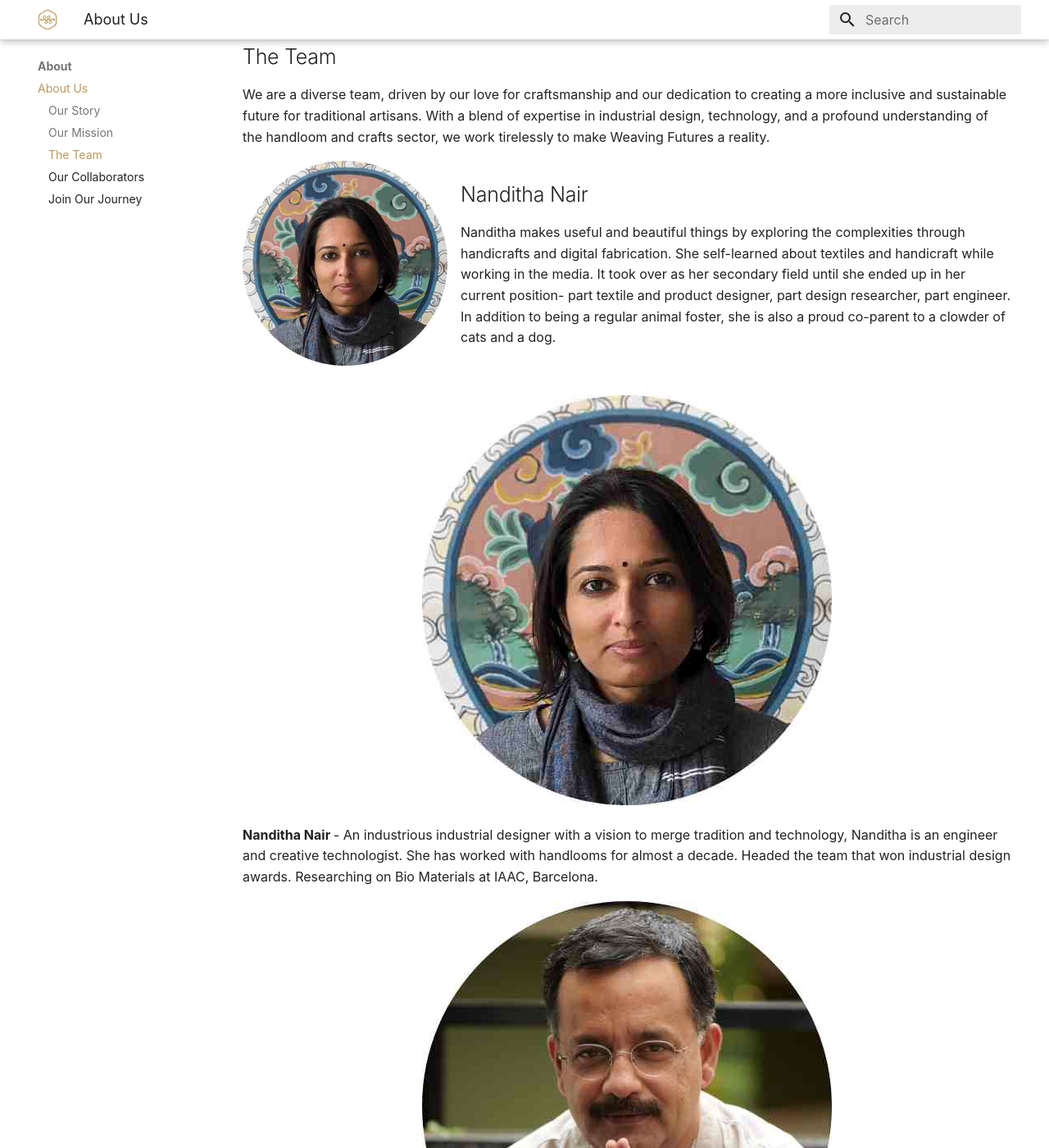
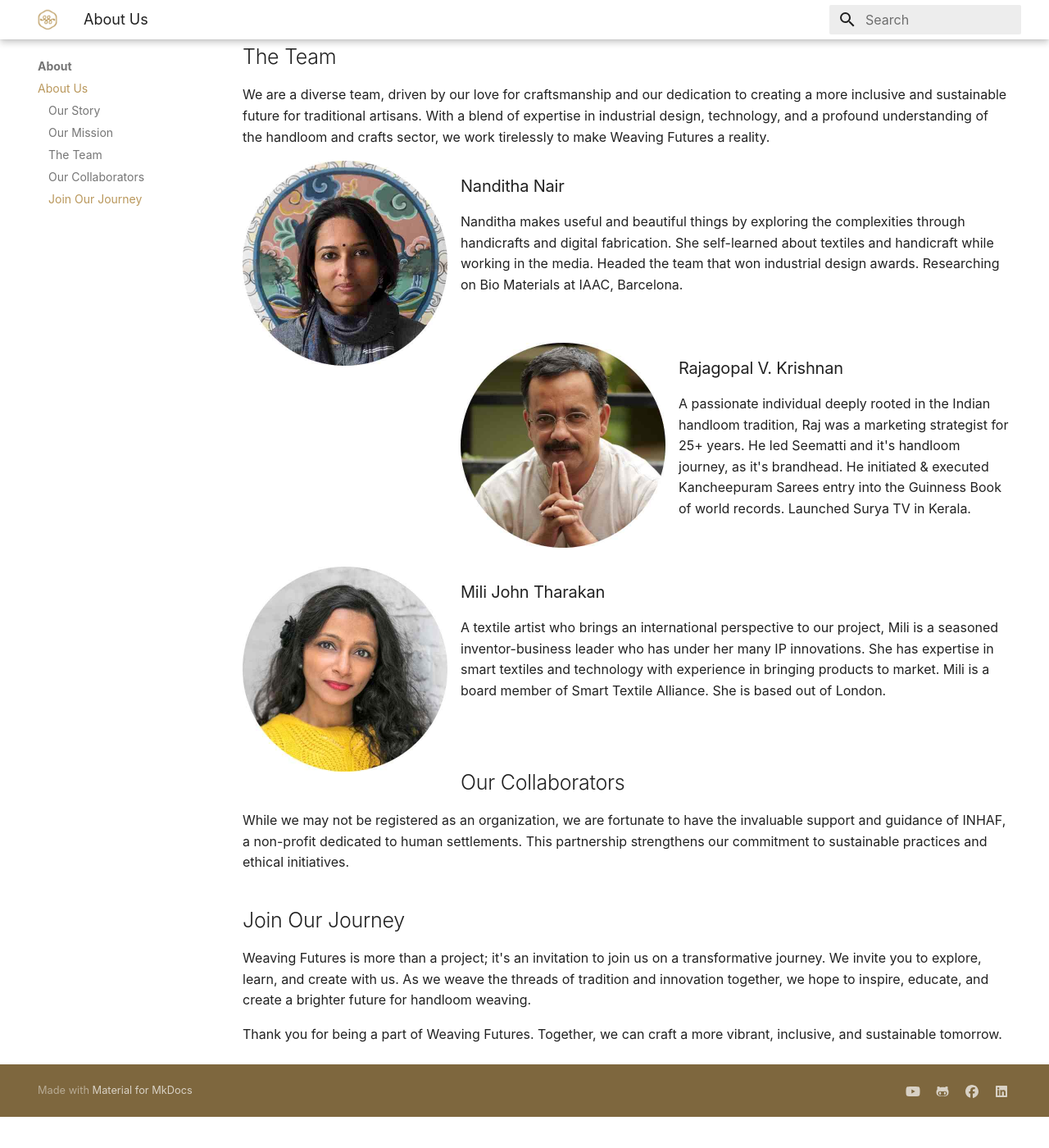
Before and after one commit to weavingfutures/weavingfutures.github.io, an MkDocs documentation site: the page built from docs/about/about.md, in a window 1280 px wide and 1400 px high, scrolled down 603 px. Shown: the whole window at 82% size. Built offline with MkDocs 1.6.1 and Material for MkDocs 9.7.7, drawn with Linux system fonts in a browser that asks for light colours; some web fonts are replaced; after the commit the page ends 1965 px from its top, so only the background shows below that; some of the changed text lies outside the part shown.

Commit message:
Update about.md

```diff
--- a/docs/about/about.md
+++ b/docs/about/about.md
@@ -13,15 +13,18 @@ Our mission is twofold: to equip handloom craftsmen with cutting-edge tools and
 ## The Team
 
 We are a diverse team, driven by our love for craftsmanship and our dedication to creating a more inclusive and sustainable future for traditional artisans. With a blend of expertise in industrial design, technology, and a profound understanding of the handloom and crafts sector, we work tirelessly to make Weaving Futures a reality.
-
 <p><img align="left" alt="Nanditha" src="../../images/about/nandu.jpg" width="250" /></p>
-<h2>Nanditha Nair</h2>
-<p>Nanditha makes useful and beautiful things by exploring the complexities through handicrafts and digital fabrication. She self-learned about textiles and handicraft while working in the media. It took over as her secondary field until she ended up in her current position- part textile and product designer, part design researcher, part engineer. In addition to being a regular animal foster, she is also a proud co-parent to a clowder of cats and a dog.</p>
+<h3>Nanditha Nair</h3>
+<p>Nanditha makes useful and beautiful things by exploring the complexities through handicrafts and digital fabrication. She self-learned about textiles and handicraft while working in the media. Headed the team that won industrial design awards.  Researching on Bio Materials at IAAC, Barcelona.</p>
 <p></br></p>
-
-<p align="center"><img alt="Nanditha" src="../../images/about/nandu.jpg" /></p><b>Nanditha Nair </b>- An industrious industrial designer with a vision to merge tradition and technology, Nanditha is an engineer and creative technologist. She has worked with handlooms for almost a decade. Headed the team that won industrial design awards.  Researching on Bio Materials at IAAC, Barcelona.
-<p align="center"><img alt="Rajagopal" src="../../images/about/raj.jpg" /></p><b>Rajagopal Krishnan </b>- A passionate individual deeply rooted in the Indian handloom tradition, Raj was marketing strategist for 25+ years. He led Seematti and it's handloom journey, as it's brandhead. Initiated & executed Kancheepuram Sarees entry into the Guinness Book of world records. Launched Surya TV in Kerala.
-<p align="center"><img alt="Mili" src="../../images/about/mili.jpg" /></p><b> Mili Tharakan </b> - An enthusiast who brings an international perspective to our project, Mili is a seasoned inventor-business leader who has under her many IP innovations. She has expertise in smart textiles and technology with experience in bringing products to market. Mili is a board member of Smart Textile Alliance. She is based out of London.
+<p><img align="left" alt="Rajagopal" src="../../images/about/raj.jpg" width="250" /></p>
+<h3>Rajagopal V. Krishnan</h3>
+<p>A passionate individual deeply rooted in the Indian handloom tradition, Raj was a marketing strategist for 25+ years. He led Seematti and it's handloom journey, as it's brandhead. He initiated & executed Kancheepuram Sarees entry into the Guinness Book of world records. Launched Surya TV in Kerala.</p>
+<p></br></p>
+<p><img align="left" alt="Mili" src="../../images/about/mili.jpg" width="250" /></p>
+<h3>Mili John Tharakan</h3>
+<p>A textile artist who brings an international perspective to our project, Mili is a seasoned inventor-business leader who has under her many IP innovations. She has expertise in smart textiles and technology with experience in bringing products to market. Mili is a board member of Smart Textile Alliance. She is based out of London.</p>
+<p></br></p>
 
 ## Our Collaborators
 
```
